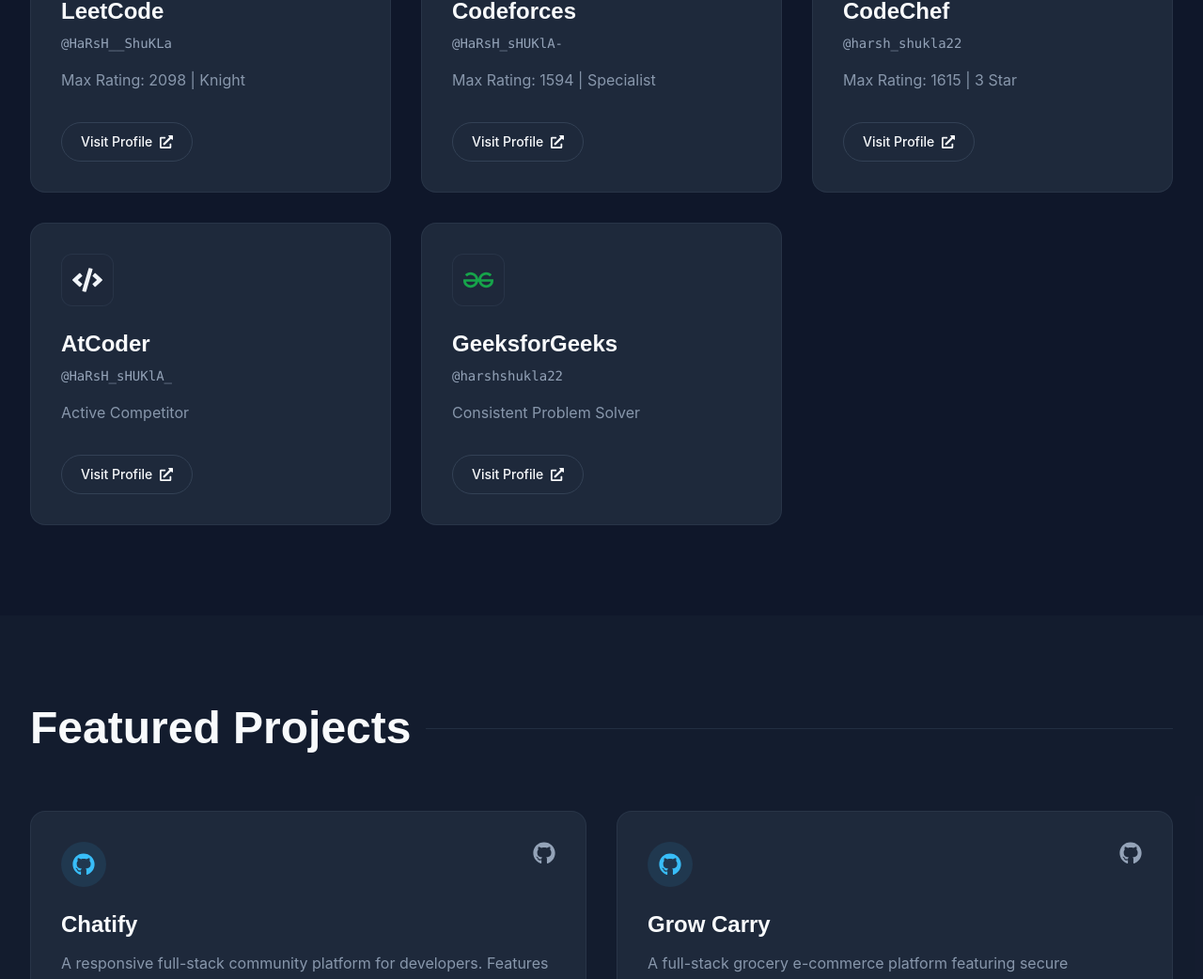
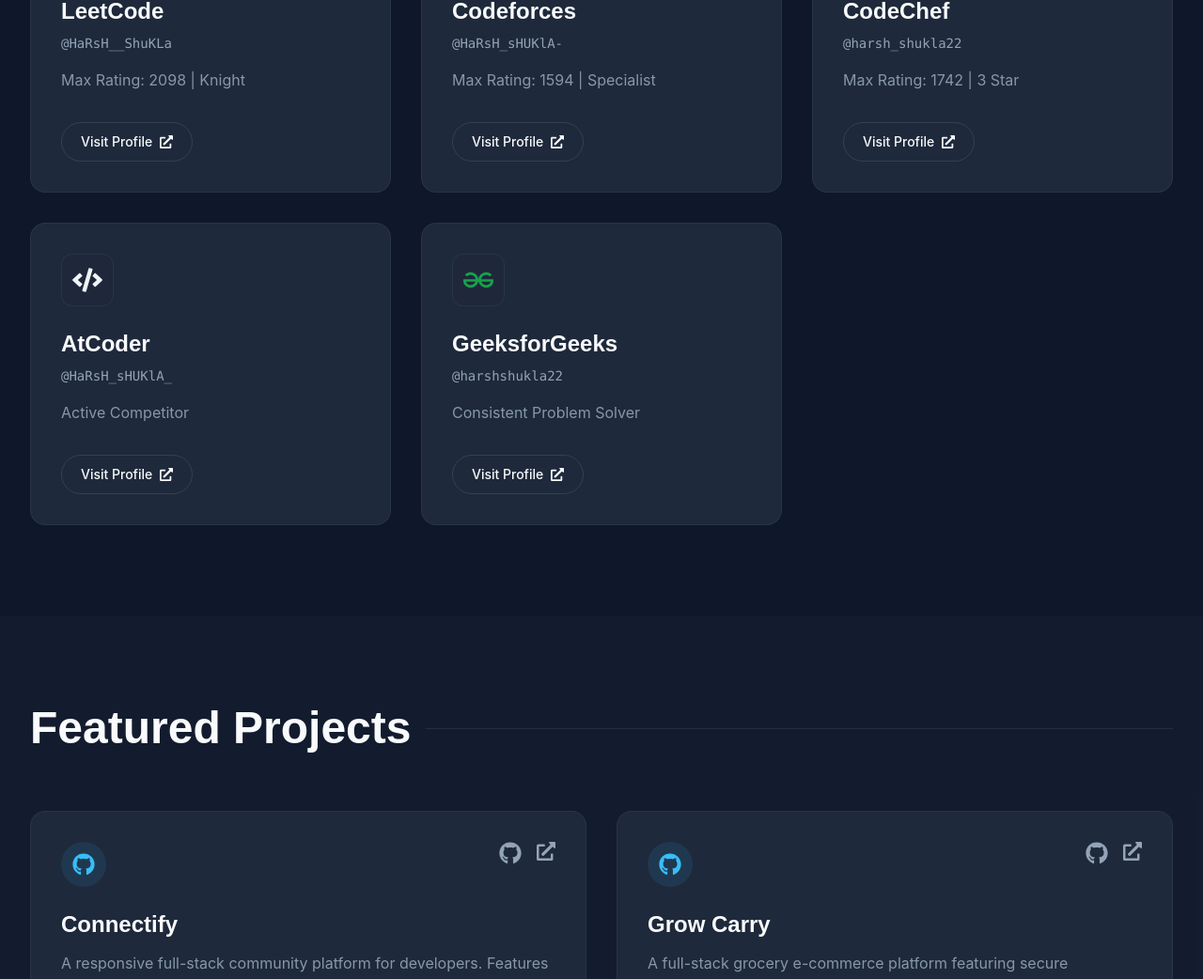
Before and after one commit to har-2oc4-22/Personal-Portfolio, a React (Vite) app: page / in a window 1280 px wide. Shown: the part 3472-4514 px from the top of the page at 94% size. Built offline with nearby package versions, Linux system fonts and the light colour scheme.

Commit message:
Rename projects and update live links
Updated project titles and live links for Chatify and Grow Carry. Adjusted CodeChef max rating in user profile.

```diff
--- a/src/data/portfolioData.js
+++ b/src/data/portfolioData.js
@@ -67,18 +67,18 @@ export const interests = [
 ];
 export const projects = [
     {
-        title: "Chatify",
+        title: "Connectify",
         description: "A responsive full-stack community platform for developers. Features real-time group chat via Socket.io, secure media uploads using Multer and Cloudinary, and JWT-based authentication.",
         tech: ["React.js", "Node.js", "Express.js", "MongoDB", "Socket.io", "Tailwind CSS"],
         github: "https://github.com/har-2oc4-22/chatify",
-        live: null,
+        live:  "https://connectify-frontend-gamma.vercel.app/login",
     },
     {
         title: "Grow Carry",
         description: "A full-stack grocery e-commerce platform featuring secure authentication, product browsing, and seamless cart management with Stripe-based checkout integration.",
         tech: ["React", "Node.js", "Express.js", "MongoDB", "Stripe API", "Cloudinary"],
         github: "https://github.com/har-2oc4-22/GrowCarry",
-        live: null,
+        live: "https://growcarry.vercel.app/",
     },
     {
         title: "BookHub",
@@ -116,7 +116,7 @@ export const competitiveProfiles = [
     {
         platform: "CodeChef",
         username: "harsh_shukla22",
-        description: "Max Rating: 1615 | 3 Star",
+        description: "Max Rating: 1742 | 3 Star",
         url: "https://www.codechef.com/users/harsh_shukla22",
         icon: SiCodechef,
         color: "text-orange-500 hover:text-orange-400 group-hover:text-orange-500"
```
